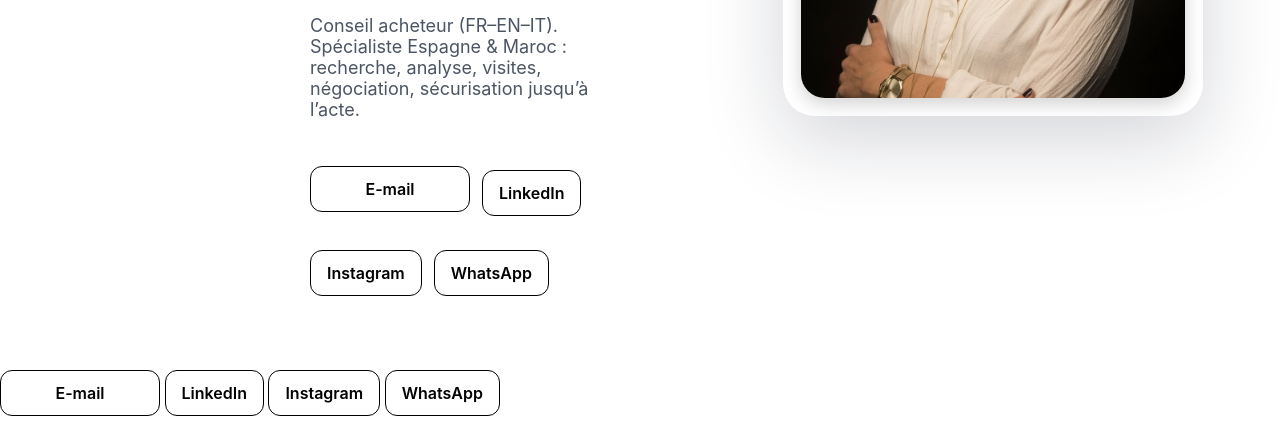
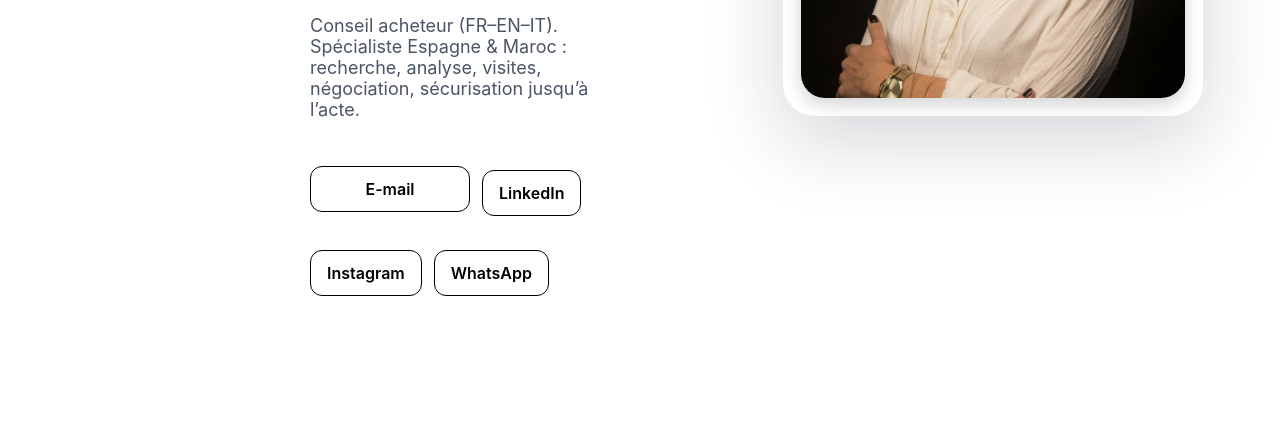
Before and after one commit to Sera-Mediterr/mediterranea_site, a plain HTML site: page index.html in a window 1280 px wide. Shown: the part 375-800 px from the top of the page. Drawn offline with Linux system fonts and the light colour scheme.

Commit message:
Update index.html

```diff
--- a/index.html
+++ b/index.html
@@ -100,60 +100,6 @@
       </div>
     </div>
   </main>
-
-          <!-- E-mail : affiche l’adresse à copier -->
-          <div class="email-pop">
-            <a id="showEmailTop"
-               href="#"
-               class="btn btn-outline"
-               onclick="revealEmail('Top'); return false;">
-              E-mail
-            </a>
-            <div id="emailBoxTop"
-                 class="email-box"
-                 aria-live="polite"
-                 style="display:none;">
-              <div class="email-row">
-                <span id="emailTextTop"
-                      class="email-text">
-                  MediterraneaPropertyConsulting[a]proton.me
-                </span>
-                <button class="copy-btn"
-                        onclick="copyEmail('Top')">
-                  Copier
-                </button>
-              </div>
-              <small style="display:block;margin-top:6px;color:#666;">
-                (Remplace [a] par @ dans ta messagerie)
-              </small>
-            </div>
-          </div>
-
-          <a href="https://www.linkedin.com/in/serafinal/"
-             class="btn btn-outline"
-             target="_blank"
-             rel="noopener">
-            LinkedIn
-          </a>
-
-          <a href="https://www.instagram.com/mediterraneapropertyco/"
-             class="btn btn-outline"
-             target="_blank"
-             rel="noopener">
-            Instagram
-          </a>
-
-          <a href="https://wa.me/33781649929"
-             class="btn btn-outline"
-             target="_blank"
-             rel="noopener">
-            WhatsApp
-          </a>
-        </div>
-      </div>
-    </div>
-  </main>
-
 
         <!-- PITCH / À PROPOS -->
         <section class="section" style="padding-top:0;border-top:none">
```
